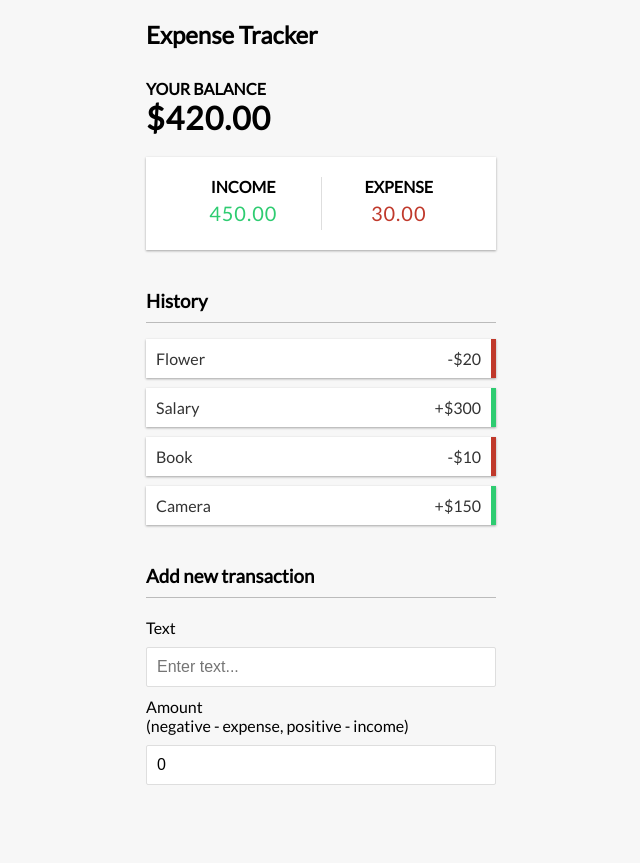
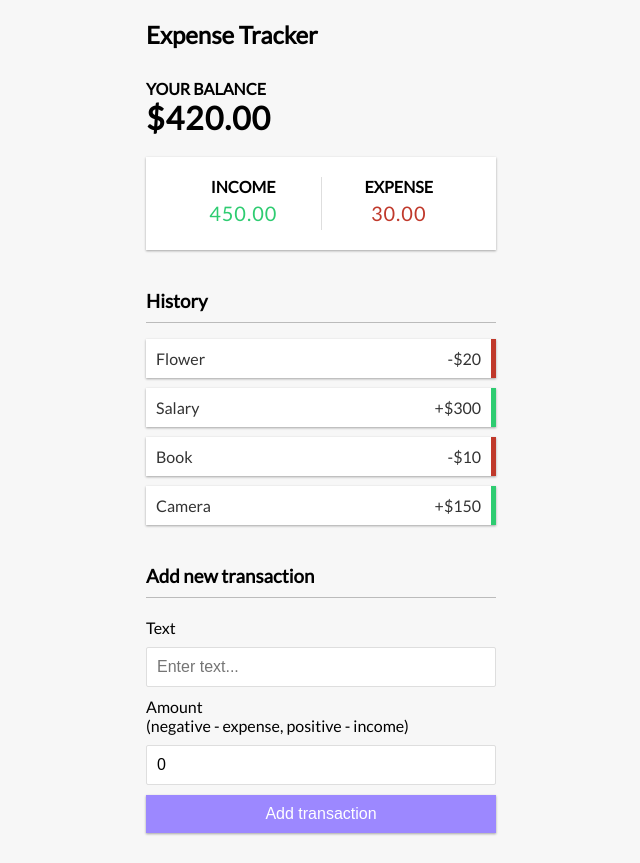
Before and after one commit to jatanassian/expense-tracker-react, a React (Create React App) app: page / in a window 1280 px wide. Shown: the whole page, without its empty margins (319-959 px from the left). Before the commit the page ends 815 px from the top, so only its background shows below. Built offline with nearby package versions, Linux system fonts and the light colour scheme.

Commit message:
create an onSubmit function that create a transaction object and call the addTransaction action from the context with the new transaction passed to it

```diff
--- a/src/components/AddTransaction.js
+++ b/src/components/AddTransaction.js
@@ -1,13 +1,28 @@
-import React, { useState } from 'react'
+import React, { useState, useContext } from 'react';
+import { GlobalContext } from '../context/GlobalState';
 
 export const AddTransaction = () => {
   const [text, setText] = useState('');
   const [amount, setAmount] = useState(0);
 
+  const { addTransaction } = useContext(GlobalContext);
+
+  const onSubmit = e => {
+    e.preventDefault();
+
+    const newTransaction = {
+      id: Math.floor(Math.random() * 100000000),
+      text,
+      amount: +amount // Turn the amount into a number as otherwise it would be added as a string and would make the reduce crash
+    };
+
+    addTransaction(newTransaction);
+  }
+
   return (
     <>
       <h3>Add new transaction</h3>
-      <form>
+      <form onSubmit={onSubmit}>
         <div className="form-control">
           <label htmlFor="text">Text</label>
           <input type="text" value={text} onChange={(e) => setText(e.target.value)} placeholder="Enter text..." />
@@ -16,6 +31,7 @@
           <label htmlFor="amount">Amount <br />(negative - expense, positive - income)</label>
           <input type="number" value={amount} onChange={(e) => setAmount(e.target.value)} placeholder="Enter amount..." />
         </div>
+        <button className="btn">Add transaction</button>
       </form>
     </>
   )
```
